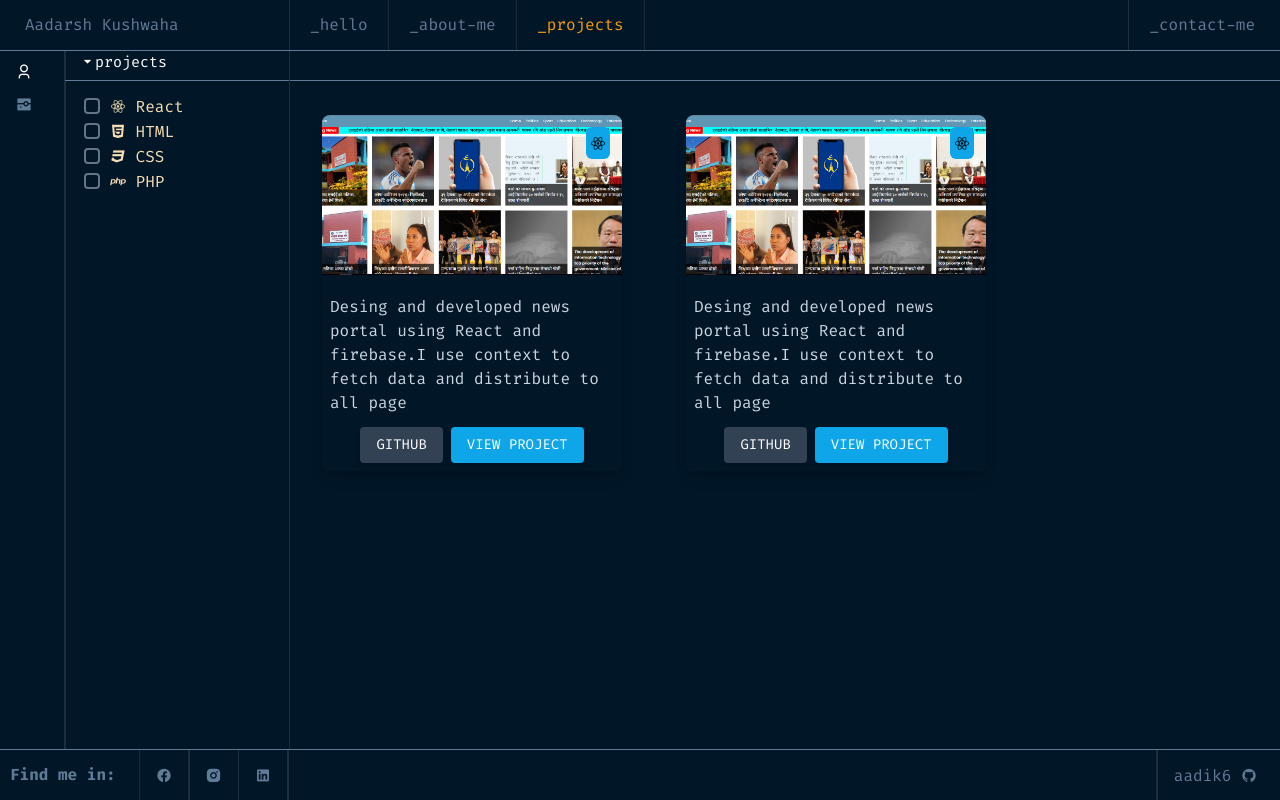
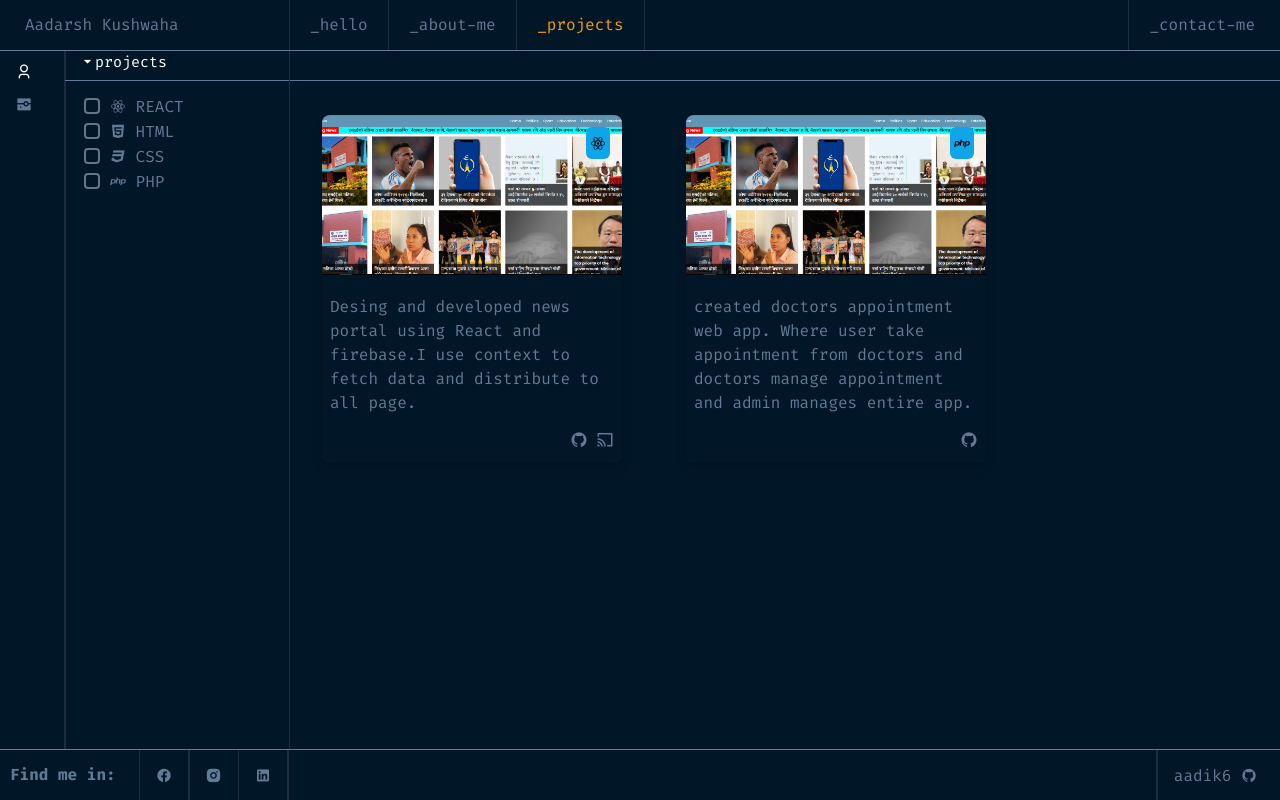
Before and after one commit to aadik6/portfolio, a React (Vite) app: page /projects in a window 1280 px wide. Built offline with nearby package versions, Linux system fonts and the light colour scheme.

Commit message:
project section completed for desktop

```diff
--- a/src/App.css
+++ b/src/App.css
@@ -7,3 +7,13 @@
   ;
   color: wheat;
 }
+
+/* For Modern Browsers */
+body {
+  scrollbar-width: none; /* Firefox */
+  -ms-overflow-style: none; /* Internet Explorer 10+ */
+}
+
+body::-webkit-scrollbar {
+  display: none; /* Chrome, Safari, Edge */
+}
--- a/src/component/card.jsx
+++ b/src/component/card.jsx
@@ -14,22 +14,21 @@ function Card({ img, icon, para, gitlink, hostedLink }) {
                             }
                         </div>
                         {/* Content Section */}
-                        <div className="tw-p-2 tw-flex tw-flex-col tw-items-center">
-                            <p className="tw-text-[#cbd5e1] tw-my-3 tw-text-left">{para}</p>
-                            <div className="tw-flex tw-justify-start tw-gap-2">
+                        <div className="tw-p-2 tw-flex tw-flex-col ">
+                            <p className="tw-text-[#607B96] tw-my-3 tw-text-left">{para}</p>
+                            <div className="tw-flex tw-justify-end tw-gap-2">
                                 {gitlink &&
                                     <a
                                         href={gitlink}
-                                        className="tw-bg-[#334155] tw-text-white tw-rounded tw-px-4 tw-py-2 tw-text-sm tw-uppercase tw-shadow-md hover:tw-bg-[#475569]"
                                     >
-                                        GitHub
+                                        <i class="ri-github-fill tw-text-[#607B96] tw-text-[18px]"></i>
                                     </a>}
+                                    {hostedLink &&
                                 <a
                                     href={hostedLink}
-                                    className="tw-bg-[#0ea5e9] tw-text-white tw-rounded tw-px-4 tw-py-2 tw-text-sm tw-uppercase tw-shadow-md hover:tw-bg-[#0284c7]"
                                 >
-                                    View Project
-                                </a>
+                                    <i class="ri-cast-line tw-text-[#607B96] tw-text-[18px]"></i>
+                                </a>}
                             </div>
                         </div>
                     </div>
--- a/src/data/projectData.js
+++ b/src/data/projectData.js
@@ -1,11 +1,14 @@
 import NewsImg from './images/newsportal.png'
+import LennoEcom from './images/EcommLenno.jpeg'
+import LennoNews from './images/NewsAdminLenno.png'
 
-const personalProject = [
+const Projects = [
     {
         id: 1,
+        type:"personal",
         tech:"react",
         title: "News Portal",
-        description: "Desing and developed news portal using React and firebase.I use context to fetch data and distribute to all page",
+        description: "Desing and developed news portal using React and firebase.I use context to fetch data and distribute to all page.",
         icon:"ri-reactjs-fill",
         img:NewsImg,
         gitLink:"https://github.com/aadik6/News_Portal",
@@ -14,15 +17,37 @@ const personalProject = [
     },
     {
         id: 2,
+        type:"personal",
+        tech:"php",
+        title: "Medi Connect",
+        description: "created doctors appointment web app. Where user take appointment from doctors and doctors manage appointment and admin manages entire app.",
+        icon:"ri-php-fill",
+        img:NewsImg,
+        gitLink:"https://github.com/aadik6/mediconnect",
+
+    },
+    {
+        id: 3,
+        type:'professional',
         tech:"react",
-        title: "News Portal",
-        description: "Desing and developed news portal using React and firebase.I use context to fetch data and distribute to all page",
+        title: "News",
+        description: "Design and developed an Admin pannel of Ecommerce site where we easily manages oprders and users and purchase/sales book",
         icon:"ri-reactjs-fill",
-        img:NewsImg,
-        gitLink:"https://github.com/aadik6/News_Portal",
-        hostedLink:"https://news-portal-98068.web.app/",
+        img:LennoEcom,
+        hostedLink:"https://https://ecomm.admin.lennobyte.com/",
+
+    },
+    {
+        id: 4,
+        type:'professional',
+        tech:"react",
+        title: "News",
+        description: "Design and developed an Admin pannel of News Portal where we easily manages posts and users and advertisement",
+        icon:"ri-reactjs-fill",
+        img:LennoNews,
+        hostedLink:"https://newsportal.admin.lennobyte.com/",
 
     }
 ];
 
-export {personalProject}
+export {Projects}
--- a/src/sections/project.css
+++ b/src/sections/project.css
@@ -25,3 +25,20 @@ input[type="checkbox"]:checked::after {
     color: #fff;
     font-size: 10px;
 }
+
+.projects{
+    width: calc(100vw - 100px);
+    height: calc(100vh - 100px);
+    overflow-y: scroll;
+}
+
+
+/* hide scroll bar */
+.projects {
+    scrollbar-width: none;
+    -ms-overflow-style: none;
+  }
+
+  .projects::-webkit-scrollbar {
+    display: none;
+  }
--- a/src/sections/project.jsx
+++ b/src/sections/project.jsx
@@ -1,49 +1,90 @@
-import React, { useState } from 'react'
-import Card from '../component/card'
-import { personalProject } from '../data/projectData'
-import './project.css'
+import React, { useState } from 'react';
+import Card from '../component/card';
+import { Projects } from '../data/projectData';
+import './project.css';
 
 function Project() {
-    const [currentFile, setCurrentFile] = useState('personal')
+    const [currentFile, setCurrentFile] = useState('personal');
+    const [selectedTech, setSelectedTech] = useState([]);
+
+    // Mapping technologies to their respective icons
+    const techIcons = {
+        react: 'ri-reactjs-fill',
+        html: 'ri-html5-fill',
+        css: 'ri-css3-fill',
+        php: 'ri-php-fill',
+    };
+
+
+    const filteredProjects = Projects.filter((project) => {
+        return (
+            project.type === currentFile &&
+            (selectedTech.length === 0 || selectedTech.includes(project.tech))
+        );
+    });
+
+    const handleTechSelection = (tech) => {
+        setSelectedTech((prevSelectedTech) =>
+            prevSelectedTech.includes(tech)
+                ? prevSelectedTech.filter((t) => t !== tech) // Remove tech if already selected
+                : [...prevSelectedTech, tech]
+        );
+    };
+
     return (
         <>
             <div className="desktop tw-flex">
                 <div className="about-info tw-flex">
-                    <ul className='tw-flex tw-w-20'>
+                    <ul className="tw-flex tw-w-20">
                         <div className="icons tw-ml-2">
-                            <li className='tw-ml-2 tw-my-2' onClick={() => { setCurrentFile('personal') }}><i class={`ri-user-3-line tw-text-${currentFile == 'personal' ? 'white' : '[#607B96]'}`}></i></li>
-                            <li className='tw-ml-2 tw-my-2' onClick={() => { setCurrentFile('professional') }}><i class={`ri-projector-fill  tw-text-${currentFile == 'professional' ? 'white' : '[#607B96]'}`}></i></li>
+                            <li
+                                className="tw-ml-2 tw-my-2"
+                                onClick={() => setCurrentFile('personal')}
+                            >
+                                <i
+                                    className={`ri-user-3-line tw-text-${currentFile === 'personal' ? 'white' : '[#607B96]'}`}
+                                ></i>
+                            </li>
+                            <li
+                                className="tw-ml-2 tw-my-2"
+                                onClick={() => setCurrentFile('professional')}
+                            >
+                                <i
+                                    className={`ri-projector-fill tw-text-${currentFile === 'professional' ? 'white' : '[#607B96]'}`}
+                                ></i>
+                            </li>
                         </div>
-                        <li className='tw-mx-8 separator2'></li>
+                        <li className="tw-mx-8 separator2"></li>
                     </ul>
                     <div className="tw-flex tw-flex-col">
-                        <p className='tw-w-[176.5px] tw-text-white tw-text-[15px]'><i class="ri-arrow-down-s-fill tw-text-white"></i>projects</p>
-                        <hr className='about-hr'></hr>
-                        {currentFile == 'personal' &&
-                            <div className='personal-projects tw-mt-5 tw-ml-1'>
-                                <ul>
-                                    <li className='tw-flex tw-items-center'><input type='checkbox' ></input><span><i class="ri-reactjs-fill"></i> React</span></li>
-                                    <li className='tw-flex tw-items-center'><input type='checkbox' /><span><i class="ri-html5-fill"></i> HTML</span></li>
-                                    <li className='tw-flex tw-items-center'><input type='checkbox' /><span><i class="ri-css3-fill"></i> CSS</span></li>
-                                    <li className='tw-flex tw-items-center'><input type='checkbox' /><span><i class="ri-php-fill"></i> PHP</span></li>
-                                </ul>
-                            </div>
-                        }
-                        {currentFile == 'professional' &&
-                            <div className='professional-project tw-mt-5 tw-ml-1'>
-                                <ul>
-                                    <li className='tw-flex tw-items-center'><input type='checkbox' /><span><i class="ri-reactjs-fill"></i> React</span></li>
-                                    <li className='tw-flex tw-items-center'><input type='checkbox' /><span><i class="ri-html5-fill"></i> HTML</span></li>
-                                    <li className='tw-flex tw-items-center'><input type='checkbox' /><span><i class="ri-css3-fill"></i> CSS</span></li>
-                                </ul>
-                            </div>
-                        }
+                        <p className="tw-w-[176.5px] tw-text-white tw-text-[15px]">
+                            <i className="ri-arrow-down-s-fill tw-text-white"></i>projects
+                        </p>
+                        <hr className="about-hr"></hr>
+                        <div className="personal-projects tw-mt-5 tw-ml-1">
+                            <ul>
+                                {Object.keys(techIcons).map((tech) => (
+                                    <li key={tech} className="tw-flex tw-items-center">
+                                        <label className="tw-flex tw-items-center tw-cursor-pointer">
+                                            <input
+                                                type="checkbox"
+                                                checked={selectedTech.includes(tech)}
+                                                onChange={() => handleTechSelection(tech)}
+                                            />
+                                            <span className={`tw-text-${selectedTech.includes(tech) ? 'white' : '[#607B96]'}`}>
+                                                <i className={`${techIcons[tech]} tw-text-${selectedTech.includes(tech) ? 'white' : '[#607B96]'}`}></i> {tech.toUpperCase()}
+                                            </span>
+                                        </label>
+                                    </li>
+                                ))}
+                            </ul>
+                        </div>
                     </div>
-                    <li className='tw-ml-8 separator2'></li>
+                    <li className="tw-ml-8 separator2"></li>
                 </div>
                 <div className="projects tw-pt-8">
-                    <div className="tw-grid tw-grid-cols-1 md:tw-grid-cols-2">
-                        {personalProject.map((project) => (
+                    <div className="tw-flex tw-flex-wrap">
+                        {filteredProjects.map((project) => (
                             <Card
                                 key={project.id}
                                 img={project.img}
@@ -54,15 +95,13 @@ function Project() {
                             />
                         ))}
                     </div>
-
                 </div>
-
             </div>
             <div className="mobile">
-                <p className='tw-text-center'>Desktop version is constructing now</p>
+                <p className="tw-text-center">Desktop version is constructing now</p>
             </div>
         </>
-    )
+    );
 }
 
-export default Project
+export default Project;
```
Also changed, not shown: src/data/images/EcommLenno.jpeg (added), src/data/images/NewsAdminLenno.png (added).
